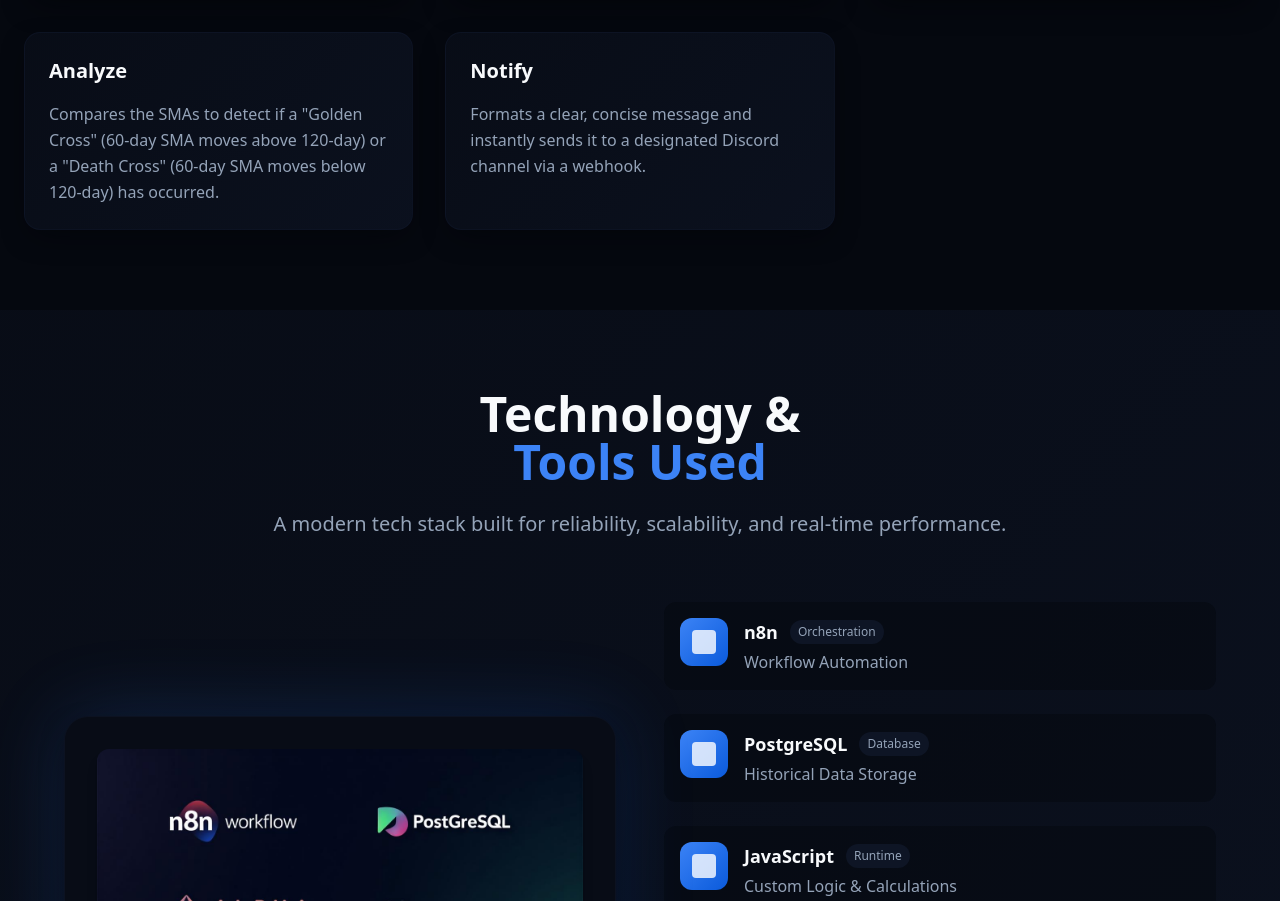
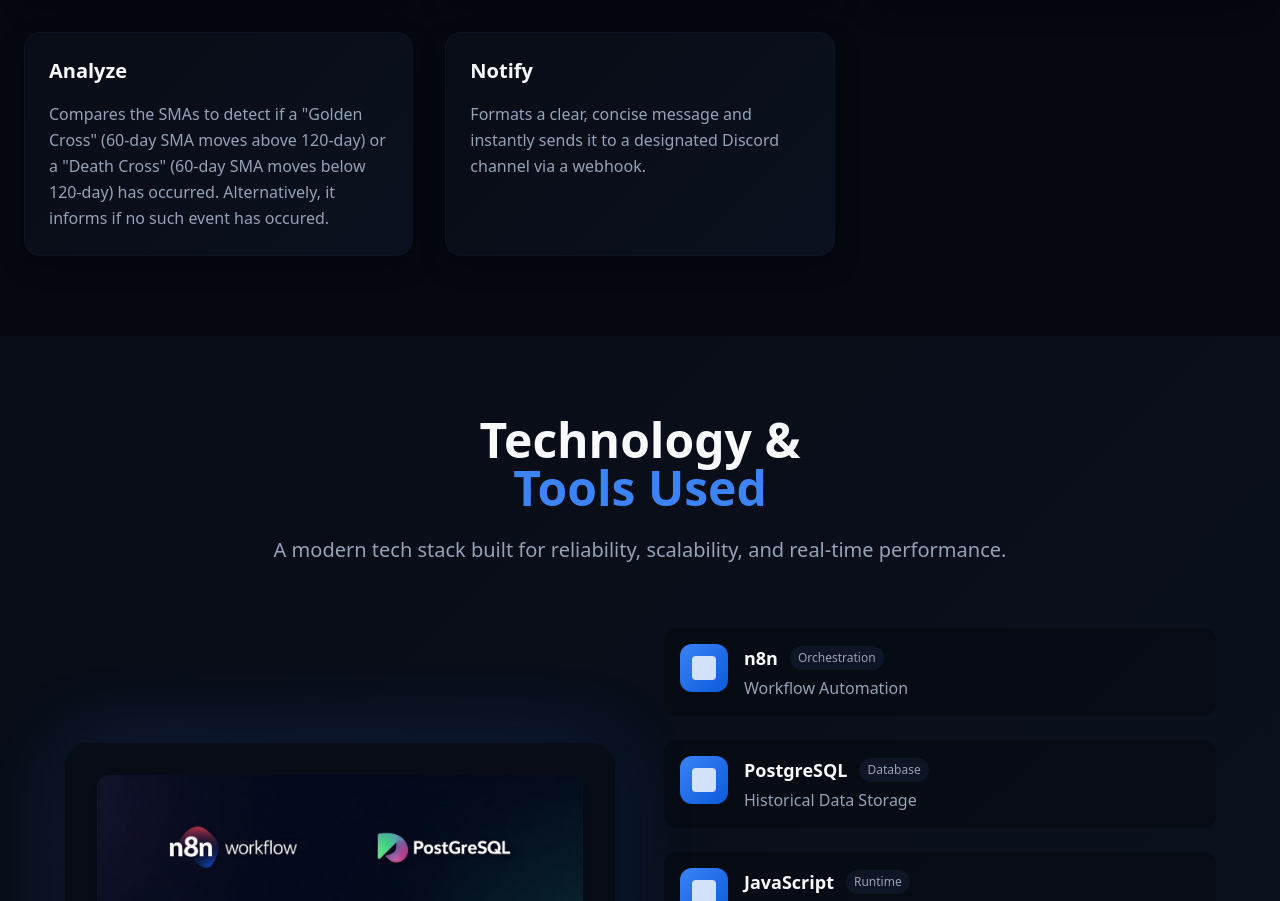
Before and after one commit to 8GSean/signal-alert-flow, a React (Vite) app: page / in a window 1280 px wide. Shown: the part 4538-5439 px from the top of the page. Built offline with nearby package versions, Linux system fonts and the light colour scheme.

Commit message:
Update HowItWorksSection.tsx

```diff
--- a/src/components/HowItWorksSection.tsx
+++ b/src/components/HowItWorksSection.tsx
@@ -64,7 +64,7 @@ export const HowItWorksSection = () => {
       number: "07",
       icon: Search,
       title: "Analyze",
-      description: "Compares the SMAs to detect if a \"Golden Cross\" (60-day SMA moves above 120-day) or a \"Death Cross\" (60-day SMA moves below 120-day) has occurred.",
+      description: "Compares the SMAs to detect if a \"Golden Cross\" (60-day SMA moves above 120-day) or a \"Death Cross\" (60-day SMA moves below 120-day) has occurred.  Alternatively, it informs if no such event has occured.",
       color: "text-primary",
       bgColor: "bg-primary/10"
     },
```
